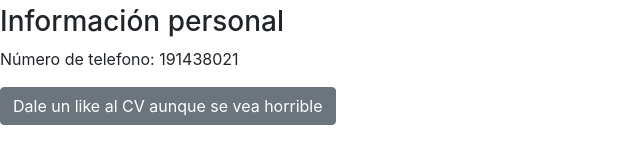
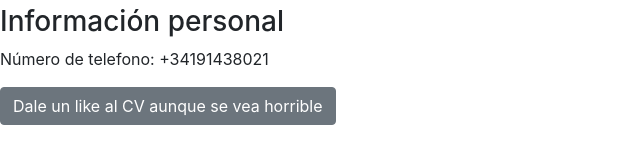
Before and after one commit to JavierPerezGarcia/curriculumVitae, a plain HTML site: page index.html in a window 1280 px wide. Shown: the part 507-670 px from the top of the page, 0-640 px from the left. Drawn offline with nearby package versions, Linux system fonts and the light colour scheme.

Commit message:
cambio en el telf

```diff
--- a/index.html
+++ b/index.html
@@ -28,7 +28,7 @@
 
     <section id="Información personal">
         <h3>Información personal</h3>
-        <p>Número de telefono: 191438021</p>
+        <p>Número de telefono: +34191438021</p>
     </section>
 
 
```
